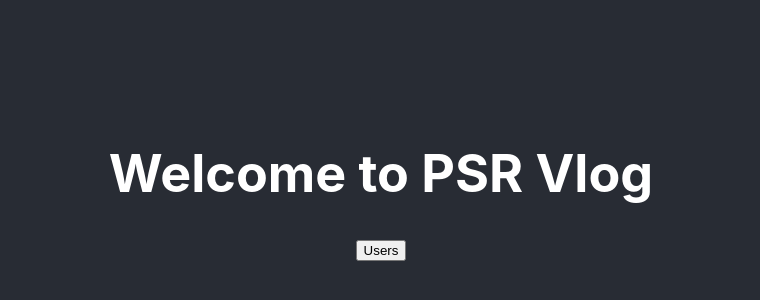
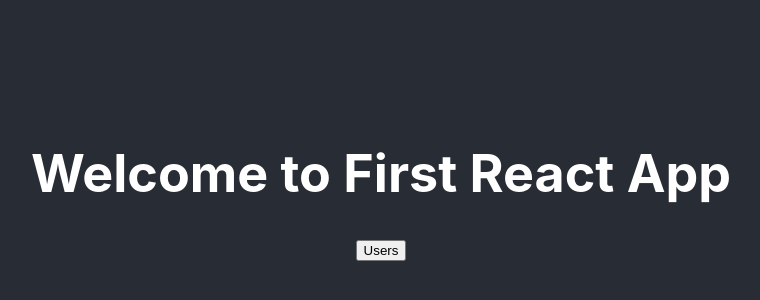
Before and after one commit to akindu02/PSR-Vlog, a React (Create React App) app: page / in a window 1280 px wide. Shown: the part 216-516 px from the top of the page, without its empty margins (259-1019 px from the left). Built offline with nearby package versions, Linux system fonts and the light colour scheme.

Commit message:
rename the main title

```diff
--- a/src/App.js
+++ b/src/App.js
@@ -8,7 +8,7 @@ function App() {
   return (
     <div className="App">
       <header className="App-header">
-        <h1>Welcome to PSR Vlog</h1>
+        <h1>Welcome to First React App</h1>
         <button className="user-button" onClick={() => navigate('/users')}>Users</button>
       </header>
     </div>
```
